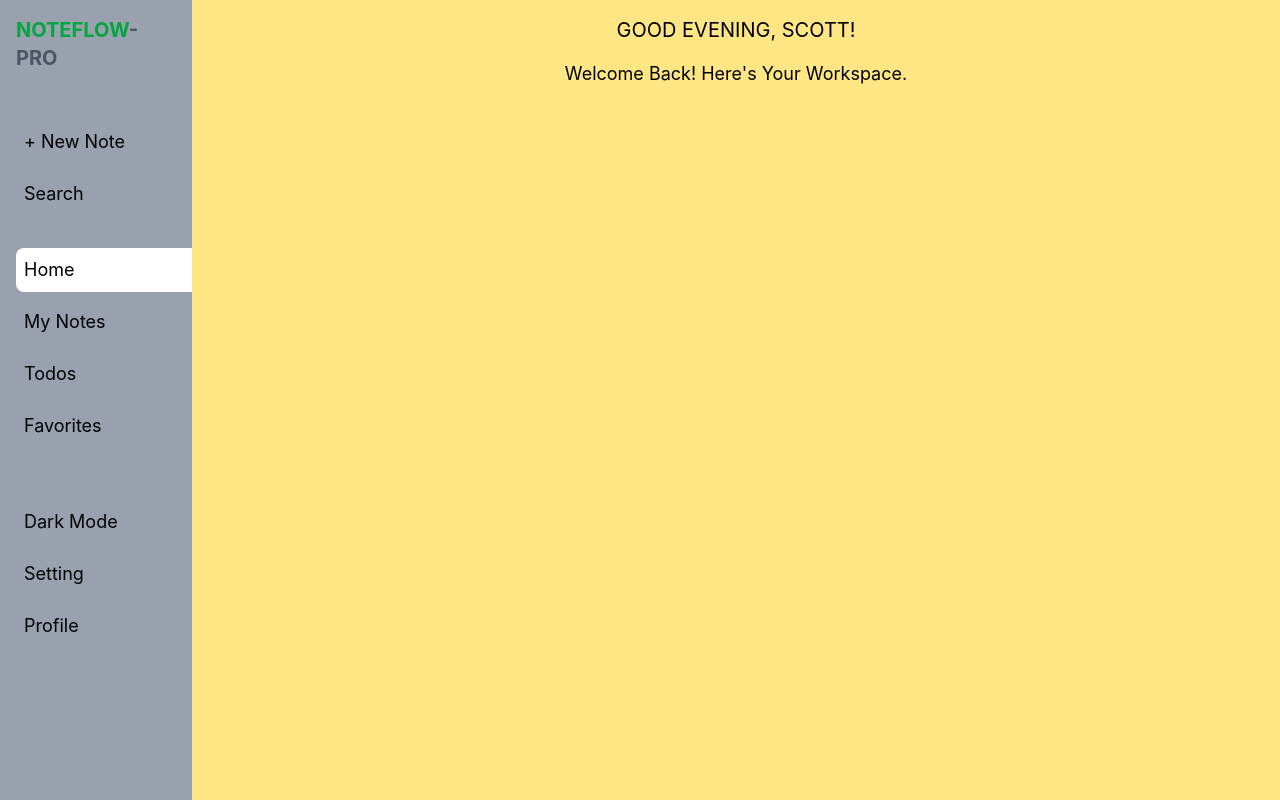
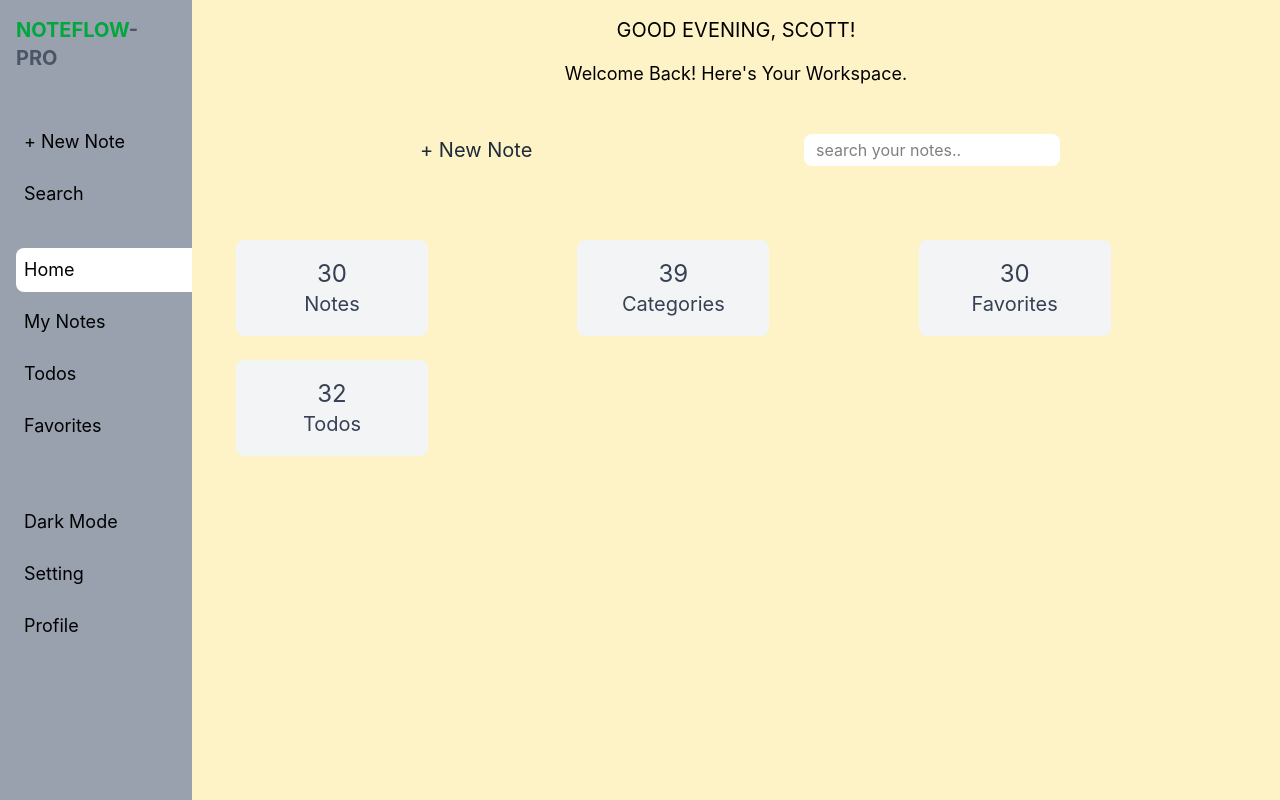
Before and after one commit to linscot10/projects, a React (Vite) app in the folder Notes App Pro/: page / in a window 1280 px wide. Built offline with nearby package versions, Linux system fonts and the light colour scheme.

Commit message:
Noteflow: Home features

```diff
--- a/Notes App Pro/src/Pages/Home.jsx
+++ b/Notes App Pro/src/Pages/Home.jsx
@@ -1,8 +1,15 @@
 import React, { useEffect, useState } from 'react'
 
-// import {Link} from "react-router-dom"
+import {Link} from "react-router-dom"
 
 const Home = () => {
+const list={
+  Notes:30,
+  Categories:39,
+  Favorites:30,
+  Todos:32
+}
+
  const getTimeOfDay=(hour)=>{
   if(hour>=5 && hour <12) return 'MORNING';
   if(hour>=12 && hour <17) return 'AFTERNOON';
@@ -45,9 +52,24 @@ const Home = () => {
 
 //   },[])
   return (
-    <div className='w-full bg-amber-200'>
+    <div className='w-full bg-amber-100'>
     <h1 className='flex justify-center text-xl m-4'>GOOD {timeOfDay},  SCOTT!</h1>
     <h2 className='flex justify-center text-lg m-4'>Welcome Back! Here's Your Workspace.</h2>
+
+    <div className='flex gap-10  p-6 justify-center items-center'>
+        <Link to={'New_notes'} className='text-xl text-gray-800 rounded-lg w-48 hover:bg-gray-100  p-2 mr-40'>+ New Note </Link>
+
+          <label className='flex h-8 justify-center items-center gap-4'><input type='search'className='bg-white rounded-lg w-64 px-3 h-8' placeholder='search your notes..'/></label>
+    </div>
+    <div className='grid grid-cols-3 justify-center  m-4 p-4 '>
+      {/* <div className='bg-red-400 w-48 rounded-lg h-24 flex flex-col justify-center items-center'><p>42</p><h1>Notes</h1></div>
+      <div className='bg-red-400 w-48 rounded-lg h-24 flex flex-col justify-center items-center'><p>42</p><h1>categories</h1></div>
+      <div className='bg-red-400 w-48 rounded-lg h-24 flex flex-col justify-center items-center'><p>42</p><h1>Todos</h1></div>
+      <div className='bg-red-400 w-48 rounded-lg h-24 flex flex-col justify-center items-center'><p>42</p><h1>favorite</h1></div> */}
+
+      {Object.entries(list).map(([type, num])=> <div className='bg-gray-100 w-48 rounded-lg h-24 flex flex-col justify-center items-center  text-gray-700 text-xl m-3'><p className='text-2xl'>{num}</p><h1>{type}</h1></div>)}
+
+    </div>
 
     </div>
   )
```
